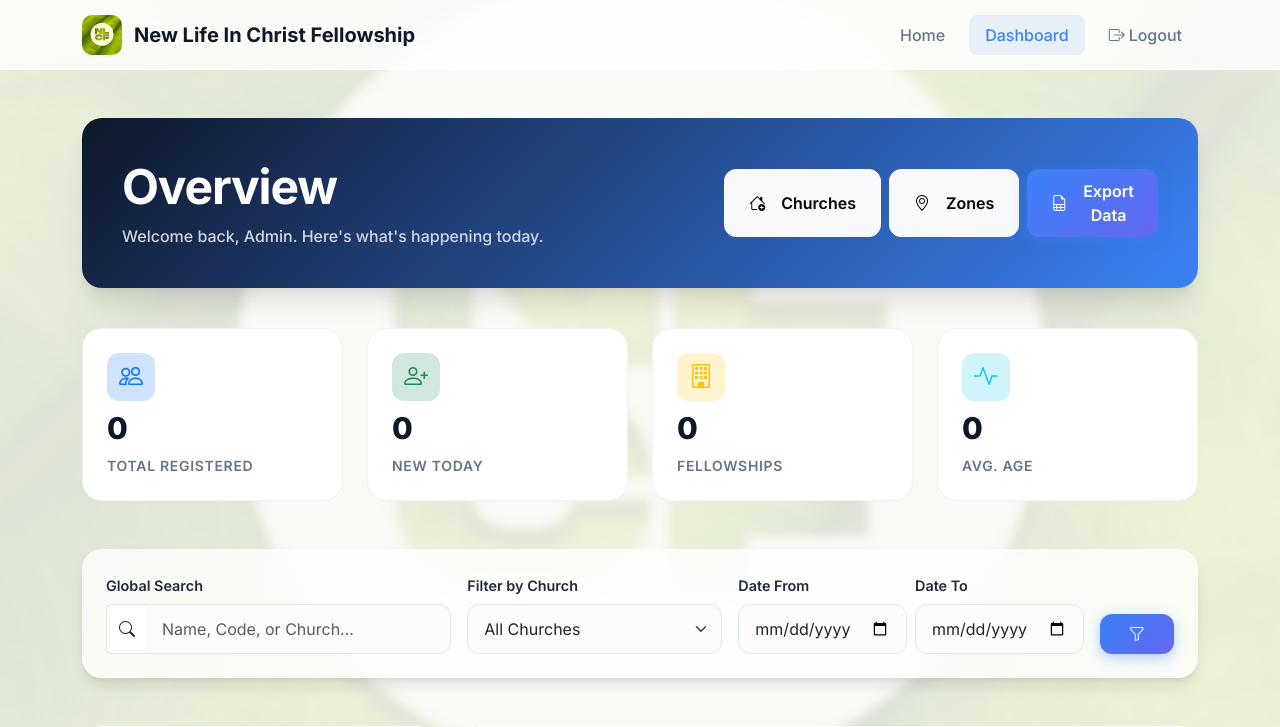
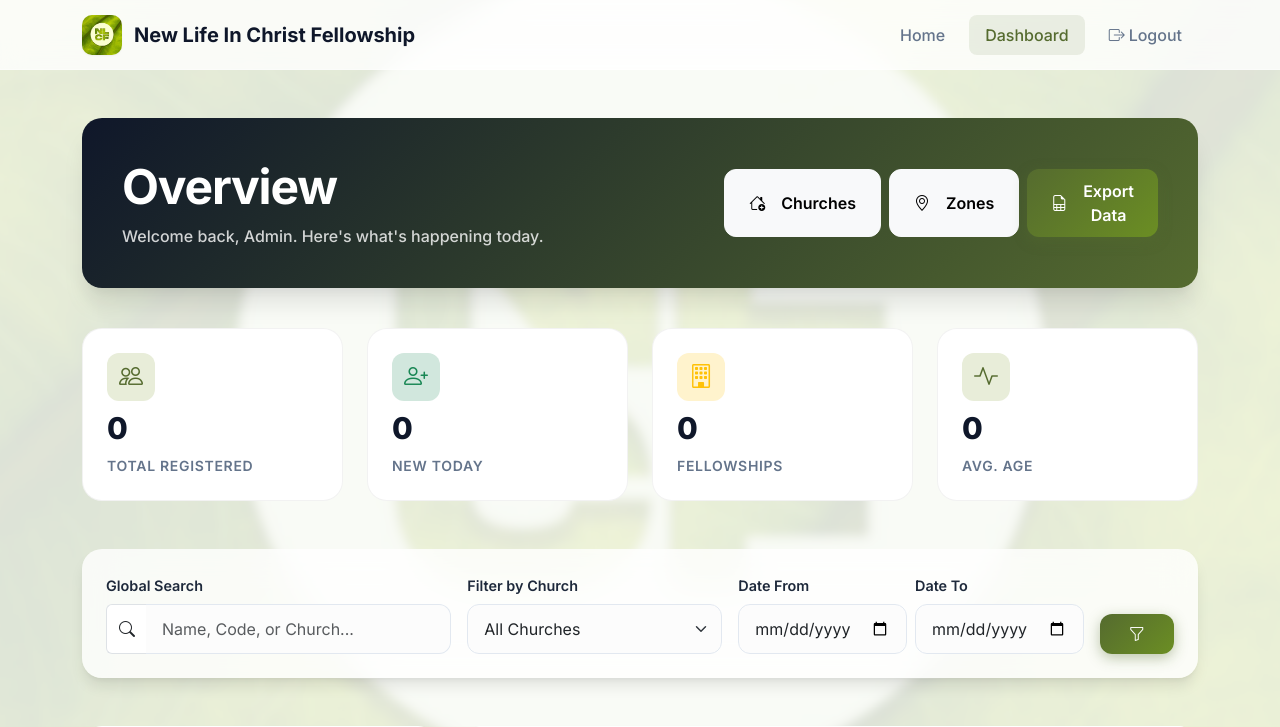
Before and after one commit to Bryzsx/registration-form, a Flask app: page /admin in a window 1280 px wide. Shown: the top 727 px of the page. Run offline with Flask 3, Linux system fonts and the light colour scheme; a user stored in the database is signed in; some libraries are stand-ins or nearby versions.

Commit message:
Change color scheme from blue to olive green across the system

```diff
--- a/static/css/style.css
+++ b/static/css/style.css
@@ -2,9 +2,9 @@
     /* Color Palette - Sophisticated & Professional */
     --primary: #0f172a;
     --primary-light: #1e293b;
-    --accent: #3b82f6;
-    --accent-glow: rgba(59, 130, 246, 0.5);
-    --secondary: #6366f1;
+    --accent: #556B2F;
+    --accent-glow: rgba(85, 107, 47, 0.5);
+    --secondary: #6B8E23;
     --success: #10b981;
     --warning: #f59e0b;
     --danger: #ef4444;
@@ -24,6 +24,13 @@
     --shadow-xl: 0 20px 25px -5px rgba(0, 0, 0, 0.1), 0 10px 10px -5px rgba(0, 0, 0, 0.04);
 
     /* Dimensions */
+    /* Bootstrap Overrides */
+    --bs-primary: #556B2F;
+    --bs-primary-rgb: 85, 107, 47;
+    --bs-primary-bg-subtle: #e8edd9;
+    --bs-link-color: #556B2F;
+    --bs-link-hover-color: #3d5a1e;
+
     --radius-sm: 8px;
     --radius-md: 12px;
     --radius-lg: 20px;
@@ -80,6 +87,10 @@ h1, h2, h3, h4, h5, h6 {
     -webkit-text-fill-color: transparent;
 }
 
+.text-accent {
+    color: var(--accent);
+}
+
 /* Navigation */
 .navbar {
     height: var(--nav-height);
@@ -117,12 +128,12 @@ h1, h2, h3, h4, h5, h6 {
 
 .nav-link:hover {
     color: var(--accent) !important;
-    background: rgba(59, 130, 246, 0.05);
+    background: rgba(85, 107, 47, 0.05);
 }
 
 .nav-link.active {
     color: var(--accent) !important;
-    background: rgba(59, 130, 246, 0.1);
+    background: rgba(85, 107, 47, 0.1);
 }
 
 /* Cards & Containers */
@@ -164,12 +175,12 @@ h1, h2, h3, h4, h5, h6 {
     background: linear-gradient(135deg, var(--accent) 0%, var(--secondary) 100%);
     border: none;
     color: white;
-    box-shadow: 0 4px 14px 0 rgba(59, 130, 246, 0.39);
+    box-shadow: 0 4px 14px 0 rgba(85, 107, 47, 0.39);
 }
 
 .btn-primary:hover {
     transform: translateY(-2px);
-    box-shadow: 0 6px 20px rgba(59, 130, 246, 0.23);
+    box-shadow: 0 6px 20px rgba(85, 107, 47, 0.23);
     background: linear-gradient(135deg, var(--accent) 20%, var(--secondary) 110%);
 }
 
@@ -227,7 +238,7 @@ h1, h2, h3, h4, h5, h6 {
     align-items: center;
     justify-content: center;
     font-size: 1.5rem;
-    background: rgba(59, 130, 246, 0.1);
+    background: rgba(85, 107, 47, 0.1);
     color: var(--accent);
 }
 
--- a/templates/admin.html
+++ b/templates/admin.html
@@ -129,7 +129,7 @@
     </div>
     <div class="col-6 col-lg-3 animate-up" style="animation-delay: 0.2s">
         <div class="stat-card">
-            <div class="stat-icon bg-info-subtle text-info">
+            <div class="stat-icon bg-primary-subtle text-primary">
                 <i class="bi bi-activity"></i>
             </div>
             <div class="stat-value">
--- a/templates/index.html
+++ b/templates/index.html
@@ -7,14 +7,14 @@
     <div class="col-lg-8 text-center animate-up">
         <div class="mb-4">
             <span class="badge bg-primary-subtle text-primary px-3 py-2 rounded-pill fw-semibold mb-3">Celebration & Gathering</span>
-            <h1 class="display-3 mb-3 text-gradient">45th Annual Reunion</h1>
+            <h1 class="display-3 mb-3" style="color: #556B2F;">45th Annual Reunion</h1>
             <p class="lead text-muted mb-5 mx-auto fw-medium" style="max-width: 600px; font-style: italic;">
                 Honoring our Past, Celebrating our Present, Inspiring our Future.
             </p>
         </div>
 
         <div class="d-flex flex-column flex-sm-row gap-3 justify-content-center">
-            <a href="{{ url_for('register') }}" class="btn btn-primary btn-lg px-5 py-3 shadow-lg">
+            <a href="{{ url_for('register') }}" class="btn btn-primary btn-lg px-5 py-3 shadow-lg" style="background: #6B8E23;">
                 <i class="bi bi-pencil-square"></i> Register Now
             </a>
         </div>
--- a/templates/login.html
+++ b/templates/login.html
@@ -69,7 +69,7 @@
         transition: opacity 0.2s;
     }
     .form-control:focus {
-        box-shadow: 0 0 0 4px rgba(59, 130, 246, 0.1) !important;
+        box-shadow: 0 0 0 4px rgba(85, 107, 47, 0.1) !important;
         background-color: white !important;
     }
 </style>
```
